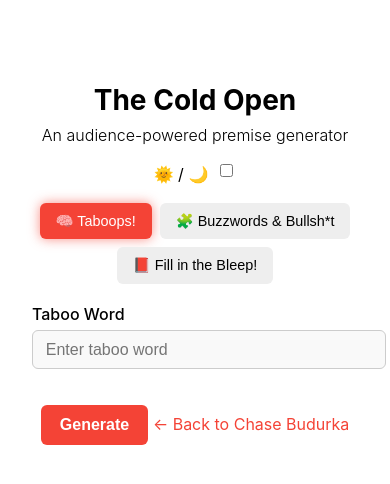
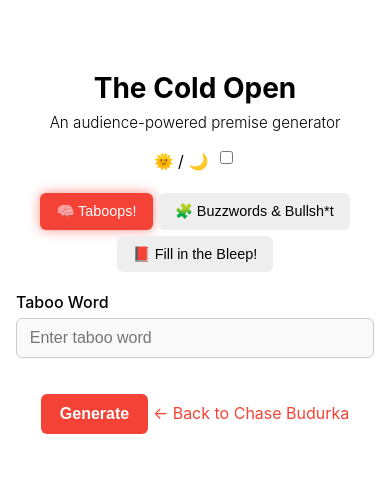
Before and after one commit to budurka/the-cold-open, a plain HTML site: page index.html in a window 390 px wide. Drawn offline with Linux system fonts and the light colour scheme.

Commit message:
Update style.css

```diff
--- a/style.css
+++ b/style.css
@@ -32,29 +32,23 @@ body {
   color: var(--text);
   transition: background 0.3s, color 0.3s;
   min-height: 100vh;
-}
-
-a {
-  color: var(--primary);
-  text-decoration: none;
-}
-a:hover {
-  text-decoration: underline;
-}
-a:visited {
-  color: var(--primary);
+  display: flex;
+  justify-content: center;
+  align-items: flex-start;
 }
 
 .container {
   max-width: 600px;
+  width: 100%;
   margin: 2rem auto;
-  padding: 2rem;
+  padding: 1rem;
+  box-sizing: border-box;
   text-align: center;
 }
 
 h1 {
   margin-bottom: 0.5rem;
-  font-size: 2.5rem;
+  font-size: 2.2rem;
 }
 
 p {
@@ -76,18 +70,17 @@ p {
   flex-wrap: wrap;
   justify-content: center;
   gap: 0.5rem;
-  margin-bottom: 1rem;
+  margin: 1.2rem 0;
 }
 
 .format-button {
   padding: 0.6rem 1rem;
-  margin: 0;
   border: none;
   border-radius: 6px;
   background: #eee;
   color: #000;
   font-weight: 500;
-  font-size: 0.95rem;
+  font-size: 1rem;
   cursor: pointer;
   transition: all 0.2s ease-in-out;
 }
@@ -111,6 +104,7 @@ label {
   display: block;
   margin-bottom: 0.4rem;
   font-weight: 500;
+  text-align: left;
 }
 
 .user-input {
@@ -122,6 +116,7 @@ label {
   background-color: var(--input-bg);
   color: var(--text);
   transition: border-color 0.2s ease;
+  box-sizing: border-box;
 }
 
 .user-input:focus {
@@ -174,6 +169,17 @@ label {
   background-color: #d32f2f;
 }
 
+a {
+  color: var(--primary);
+  text-decoration: none;
+}
+a:hover {
+  text-decoration: underline;
+}
+a:visited {
+  color: var(--primary);
+}
+
 .error {
   color: var(--primary);
   font-weight: bold;
@@ -186,6 +192,10 @@ label {
 @media (max-width: 600px) {
   h1 {
     font-size: 1.75rem;
+  }
+
+  p {
+    font-size: 0.95rem;
   }
 
   .format-button {
@@ -203,4 +213,13 @@ label {
     right: 0.5rem;
     font-size: 0.75rem;
   }
+
+  .container {
+    padding: 1.25rem 1rem;
+  }
+
+  #format-buttons {
+    gap: 0.4rem;
+    margin-bottom: 1rem;
+  }
 }
```
